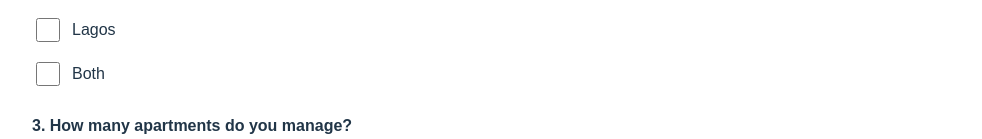
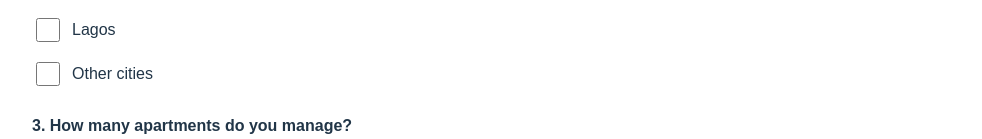
Before and after one commit to 2eyez/Still-home-host-survey, a React (Vite) app in the folder stillhome-survey/: page / in a window 1280 px wide. Shown: the part 532-671 px from the top of the page, without its empty margins (8-990 px from the left). Built offline with nearby package versions, Linux system fonts and the light colour scheme.

Commit message:
add other cities instead of both

```diff
--- a/stillhome-survey/src/Component/StillHomeHostSurvey.jsx
+++ b/stillhome-survey/src/Component/StillHomeHostSurvey.jsx
@@ -175,7 +175,7 @@ Client Phone: ${form.phone || ""}
       <div className="question">
         2. Where is your apartment located?
       </div>
-      {["Abuja", "Lagos", "Both"].map((city) => (
+      {["Abuja", "Lagos", "Other cities"].map((city) => (
         <label key={city}>
           <input
             type="checkbox"
```
